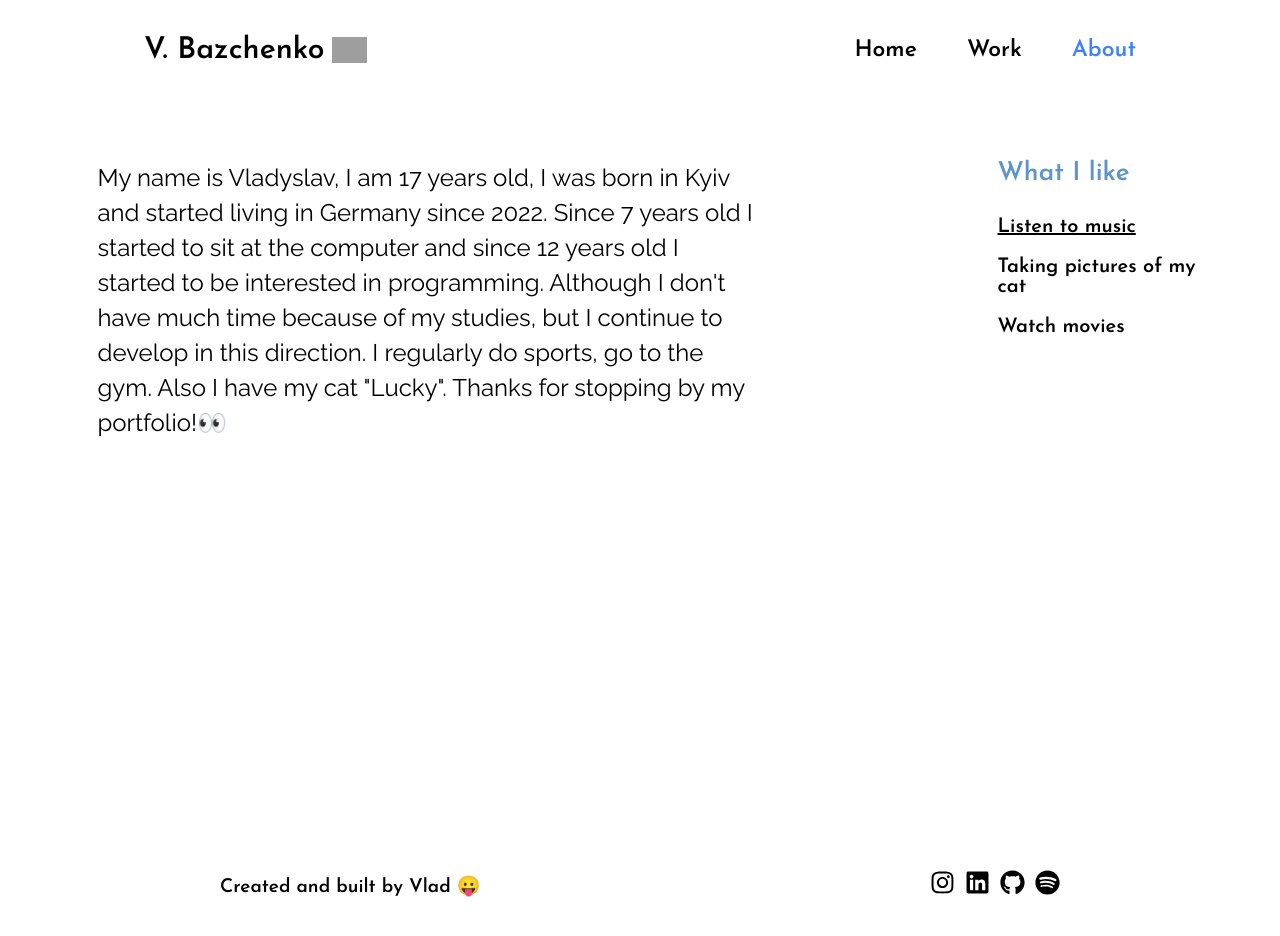
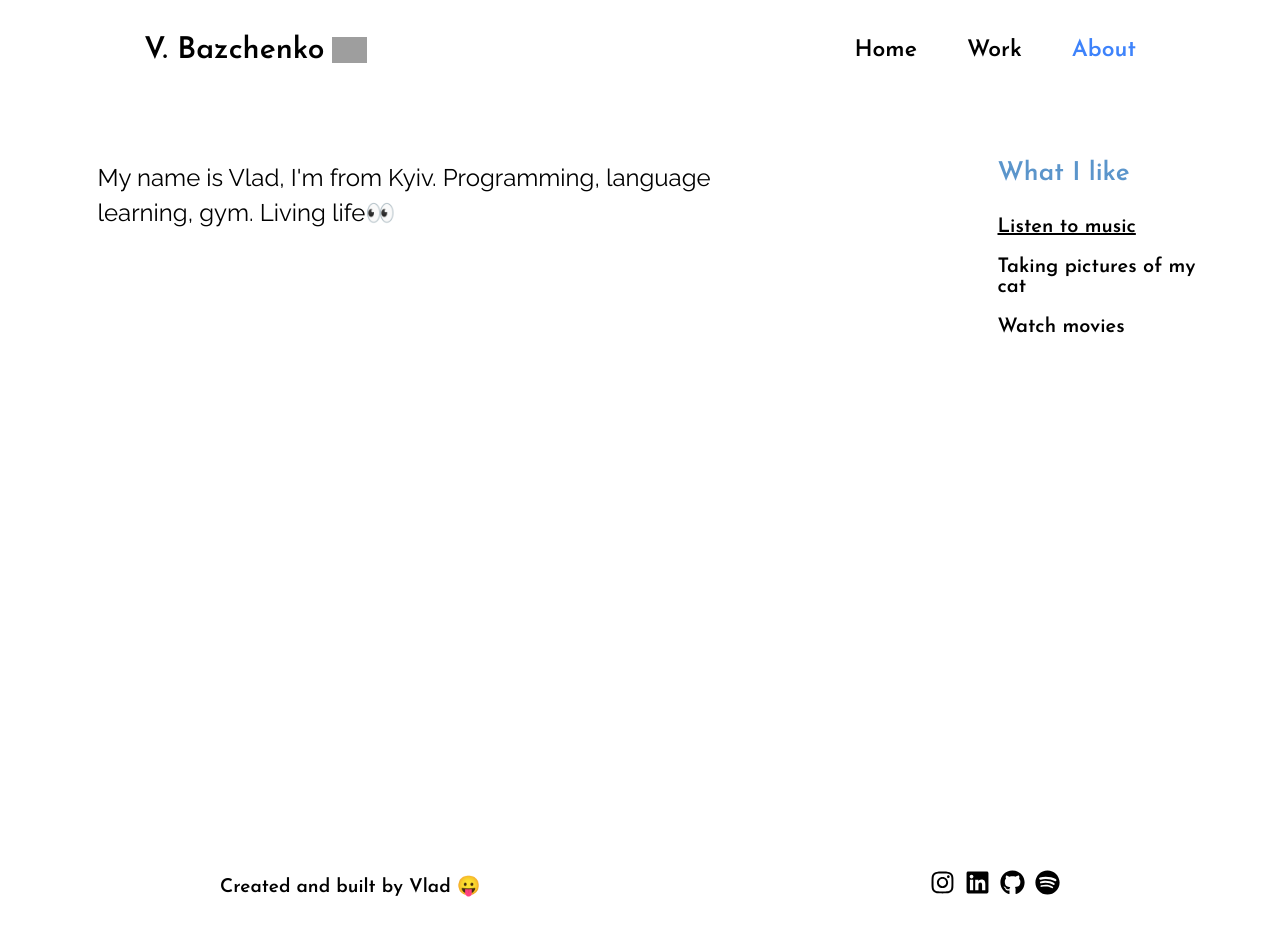
Before and after one commit to wwsqlld/portfolio-vite, a React (Vite) app: page /about in a window 1280 px wide. Shown: the top 936 px of the page. Built offline with nearby package versions, Linux system fonts and the light colour scheme; grey boxes are pictures that could not be loaded; a web font is replaced by a local one.

Commit message:
change about text

```diff
--- a/src/pages/About.jsx
+++ b/src/pages/About.jsx
@@ -30,7 +30,7 @@ const About = () => {
       <div className='about-container'>
         <div className='about-me-part'>
           <p id='about-me-text'>
-            My name is Vladyslav, I am 17 years old, I was born in Kyiv and started living in Germany since 2022. Since 7 years old I started to sit at the computer and since 12 years old I started to be interested in programming. Although I don't have much time because of my studies, but I continue to develop in this direction. I regularly do sports, go to the gym. Also I have my cat "Lucky". Thanks for stopping by my portfolio!👀
+            My name is Vlad, I'm from Kyiv. Programming, language learning, gym. Living life👀
           </p>
         </div>
         <div className='also-interesting'>
```
